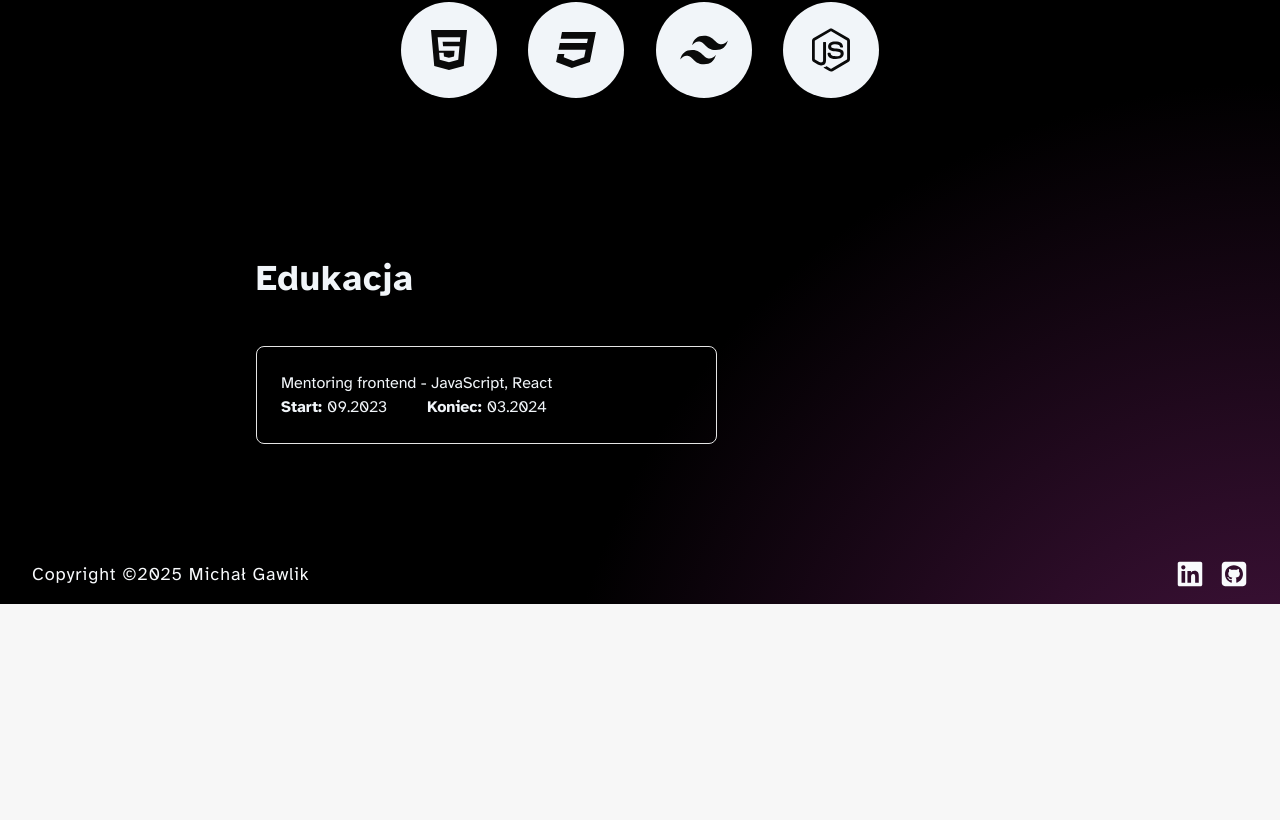
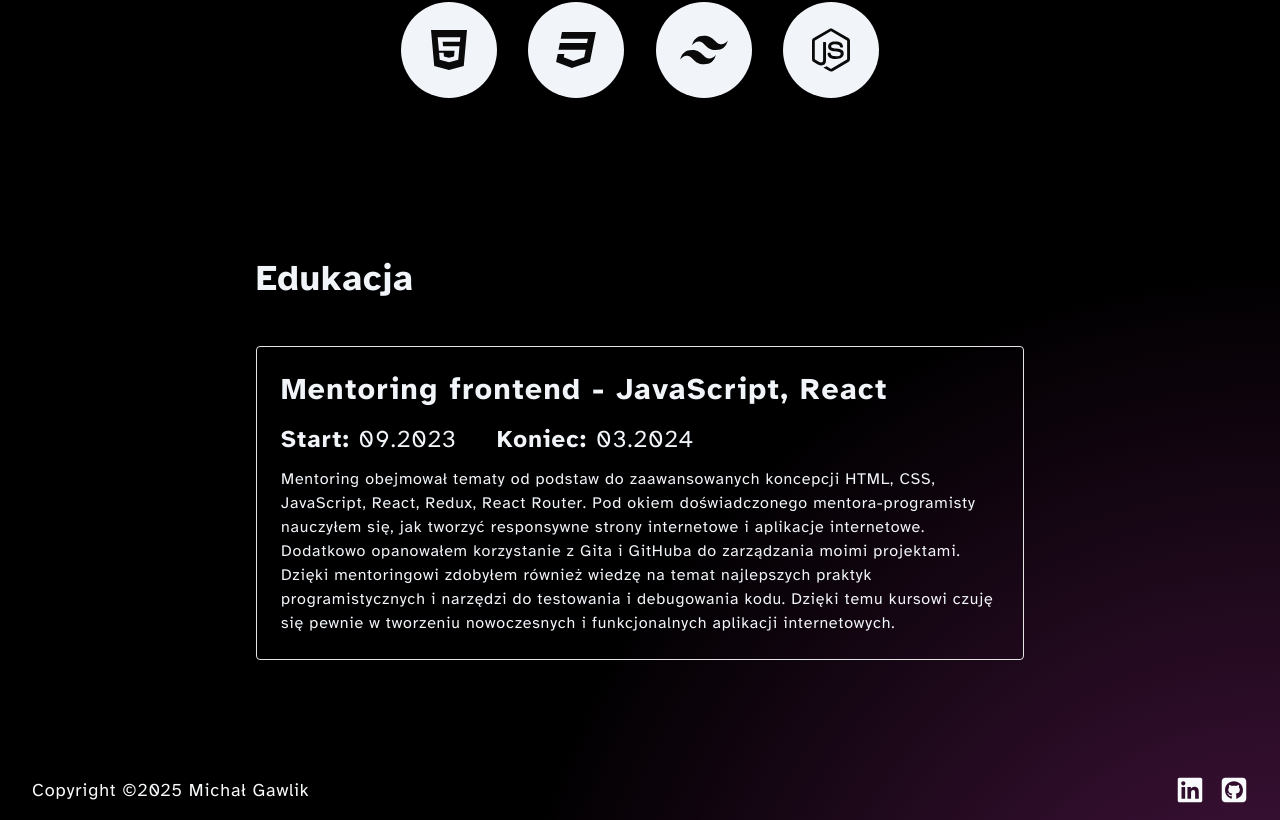
Before and after one commit to misiek869/my_portfolio_v3, a React (Vite) app: page /about in a window 1280 px wide. Shown: the part 1448-2268 px from the top of the page. Before the commit the page ends 2052 px from the top, so only its background shows below. Built offline with nearby package versions, Linux system fonts and the light colour scheme.

Commit message:
add images

```diff
--- a/src/components/Education.tsx
+++ b/src/components/Education.tsx
@@ -8,15 +8,23 @@ const Education = () => {
 			<h2 className='text-slate-100 text-3xl md:text-4xl font-bold tracking-wide capitalize 3xl:text-5xl mb-12'>
 				{t('educationTitle')}
 			</h2>
-			<div className='w-[80%] lg:w-[60%] text-slate-100 border p-6 rounded-lg'>
-				<h2>Mentoring frontend - JavaScript, React</h2>
-				<div className='flex gap-10'>
-					<p className='font-bold'>
-						Start: <span className='font-normal'>09.2023</span>{' '}
-					</p>
-					<p className='font-bold'>
-						Koniec: <span className='font-normal'>03.2024</span>
-					</p>
+			<div className='text-slate-100 border p-6 rounded-sm '>
+				<div className=''>
+					<h2 className='text-2xl md:text-3xl font-semibold mb-4 tracking-wider'>
+						Mentoring frontend - JavaScript, React
+					</h2>
+					<div className='flex gap-10 mb-3'>
+						<p className='font-bold text-xl md:text-2xl tracking-wider'>
+							Start: <span className='font-normal'>09.2023</span>{' '}
+						</p>
+						<p className='font-bold text-xl md:text-2xl tracking-wider'>
+							Koniec: <span className='font-normal'>03.2024</span>
+						</p>
+					</div>
+					<p className='tracking-wider'>{t('mentoringDescription')}</p>
+				</div>
+				<div className=''>
+					<img src='' alt='' />
 				</div>
 			</div>
 		</div>
```
Also changed, not shown: src/assets/images/devmentor-certificate-small.jpg (added), src/assets/images/devmentor-certificate.jpg (added).
